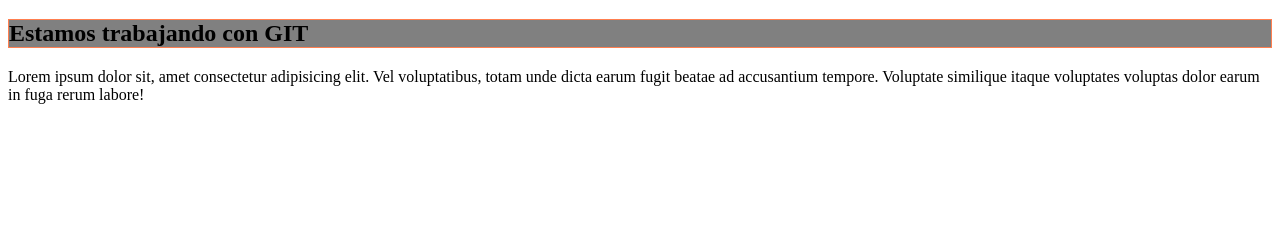
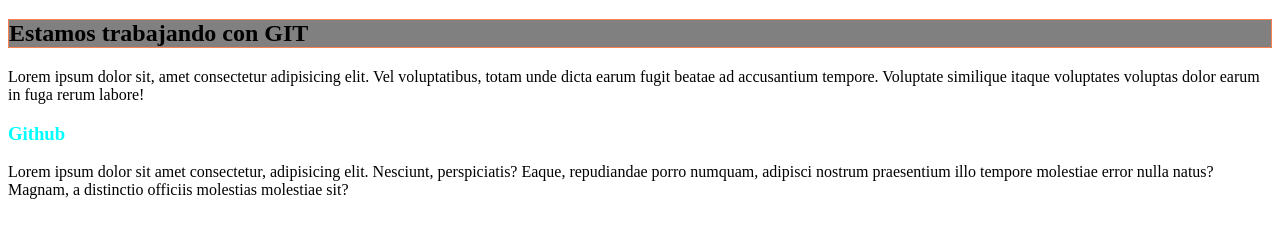
Before and after one commit to DamianRolCaC/COM23521-1, a plain HTML site: page index.html in a window 1280 px wide. Shown: the part 61-298 px from the top of the page. Drawn offline with Linux system fonts and the light colour scheme.

Commit message:
Agregando cambios por Damiancito

```diff
--- a/css/estilos.css
+++ b/css/estilos.css
@@ -6,3 +6,7 @@ h2{
     border: 1px solid coral;
     background-color: gray;
 }
+
+h3{
+    color: aqua;
+}
--- a/index.html
+++ b/index.html
@@ -16,6 +16,8 @@
         <h1>Git</h1>
         <h2>Estamos trabajando con GIT</h2>
         <p>Lorem ipsum dolor sit, amet consectetur adipisicing elit. Vel voluptatibus, totam unde dicta earum fugit beatae ad accusantium tempore. Voluptate similique itaque voluptates voluptas dolor earum in fuga rerum labore!</p>
+        <h3>Github</h3>
+        <p>Lorem ipsum dolor sit amet consectetur, adipisicing elit. Nesciunt, perspiciatis? Eaque, repudiandae porro numquam, adipisci nostrum praesentium illo tempore molestiae error nulla natus? Magnam, a distinctio officiis molestias molestiae sit?</p>
     </main>
 
 
```
